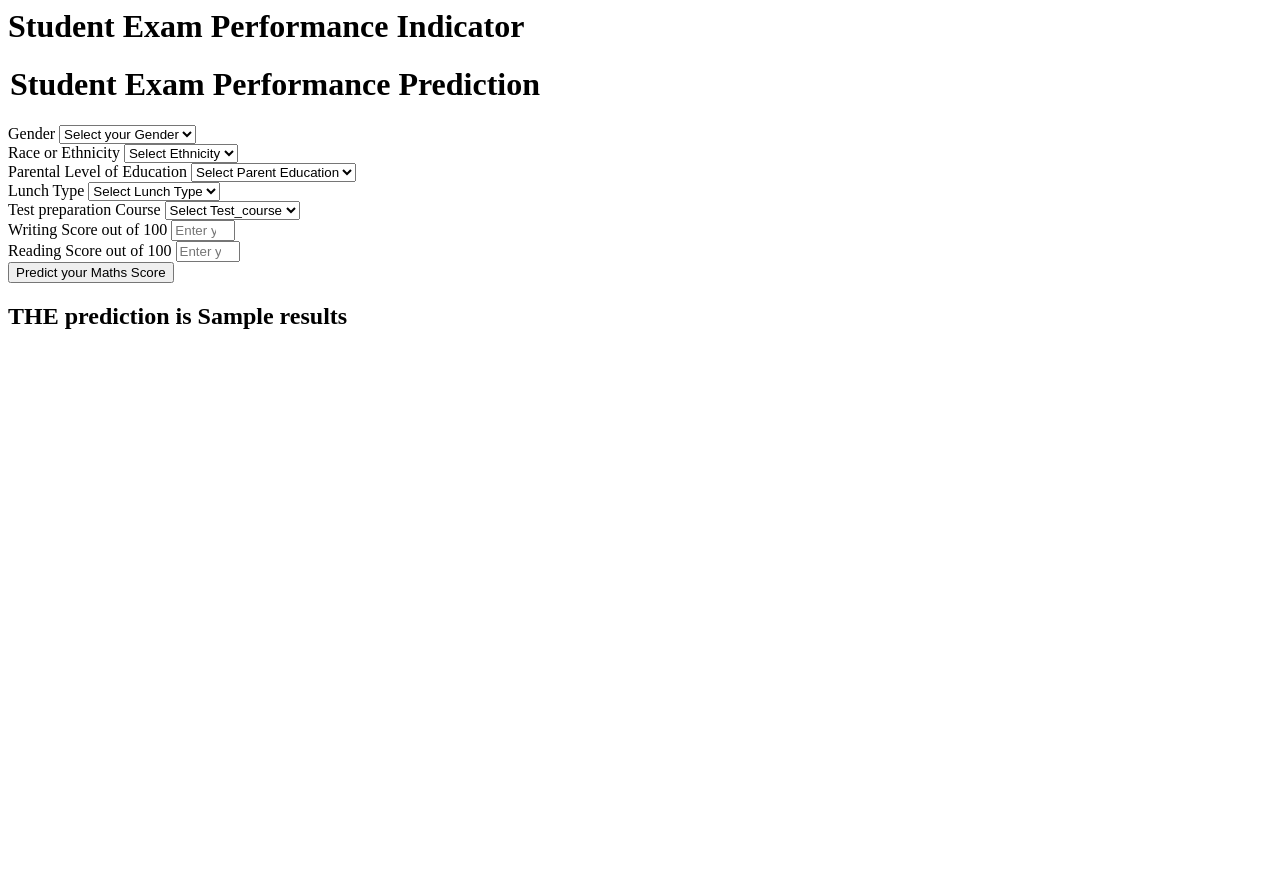
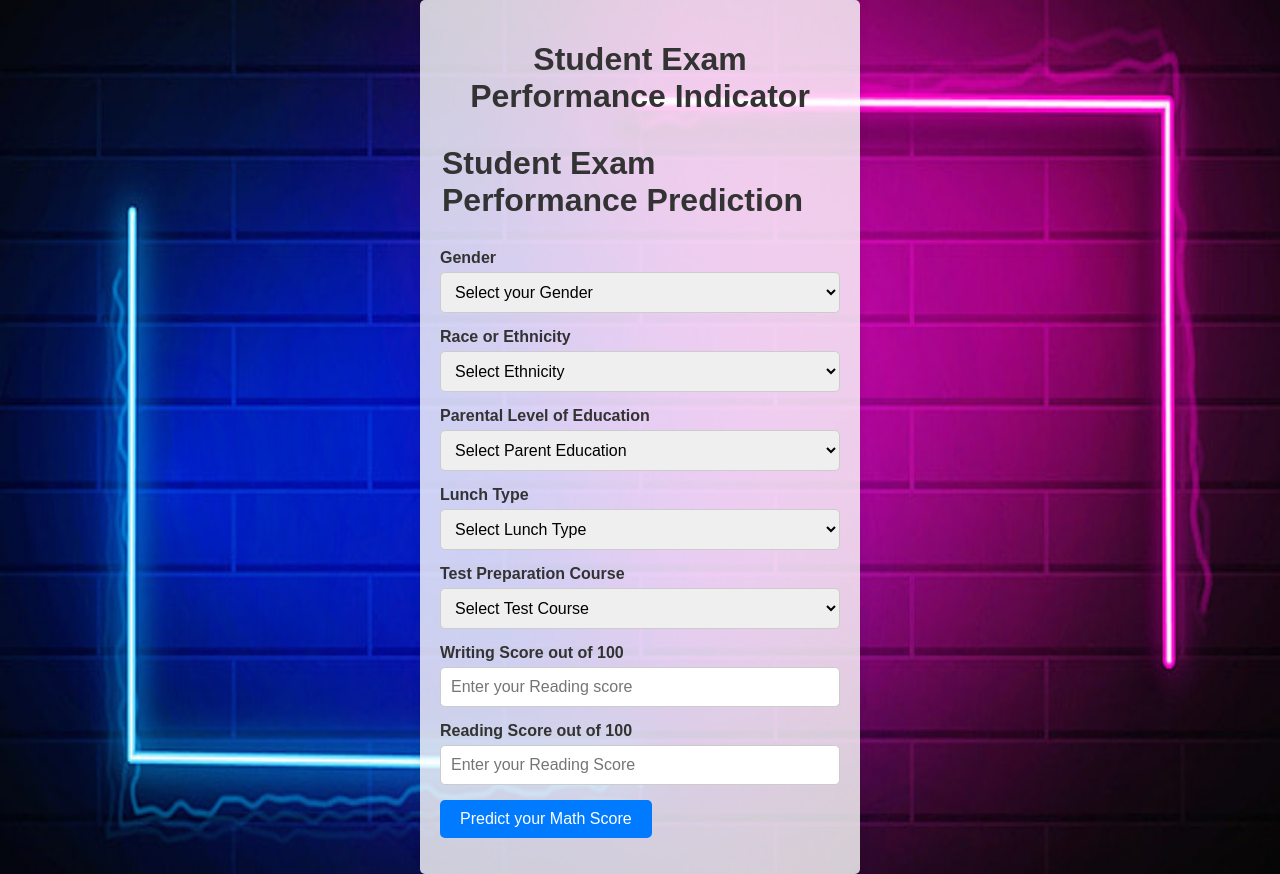
Before and after one commit to Adarsh-singh-2002/ML_Project, a Flask app: template templates/home.html in a window 1280 px wide. Before the commit the page ends 329 px from the top, so only its background shows below. Run offline with Flask 3, Linux system fonts and the light colour scheme; the template is opened without the code that fills it: most values are stand-ins (such as "Sample title", 1, 10 or a date in 2020).

Commit message:
this should work

```diff
--- a/app.py
+++ b/app.py
@@ -15,12 +15,38 @@ app=application
 def index():
     return render_template('index.html')
 
-@app.route('/predictdata',methods=['GET','POST'])
+# @app.route('/predictdata',methods=['GET','POST'])
+# def predict_datapoint():
+#     if request.method=='GET':
+#         return render_template('home.html')
+#     else:
+#         data=CustomData(
+#             gender=request.form.get('gender'),
+#             race_ethnicity=request.form.get('ethnicity'),
+#             parental_level_of_education=request.form.get('parental_level_of_education'),
+#             lunch=request.form.get('lunch'),
+#             test_preparation_course=request.form.get('test_preparation_course'),
+#             reading_score=float(request.form.get('writing_score')),
+#             writing_score=float(request.form.get('reading_score'))
+
+#         )
+#         pred_df=data.get_data_as_data_frame()
+#         print(pred_df)
+#         print("Before Prediction")
+
+#         predict_pipeline=PredictPipeline()
+#         print("Mid Prediction")
+#         results=predict_pipeline.predict(pred_df)
+#         print("after Prediction")
+#         return render_template('home.html',results=results[0])
+
+
+@app.route('/predictdata', methods=['GET', 'POST'])
 def predict_datapoint():
-    if request.method=='GET':
+    if request.method == 'GET':
         return render_template('home.html')
     else:
-        data=CustomData(
+        data = CustomData(
             gender=request.form.get('gender'),
             race_ethnicity=request.form.get('ethnicity'),
             parental_level_of_education=request.form.get('parental_level_of_education'),
@@ -28,17 +54,13 @@ def predict_datapoint():
             test_preparation_course=request.form.get('test_preparation_course'),
             reading_score=float(request.form.get('writing_score')),
             writing_score=float(request.form.get('reading_score'))
+        )
+        pred_df = data.get_data_as_data_frame()
 
-        )
-        pred_df=data.get_data_as_data_frame()
-        print(pred_df)
-        print("Before Prediction")
+        predict_pipeline = PredictPipeline()
+        results = predict_pipeline.predict(pred_df)
 
-        predict_pipeline=PredictPipeline()
-        print("Mid Prediction")
-        results=predict_pipeline.predict(pred_df)
-        print("after Prediction")
-        return render_template('home.html',results=results[0])
+        return render_template('result.html', result=results[0])
 
 
 if __name__=="__main__":
--- a/templates/home.html
+++ b/templates/home.html
@@ -1,4 +1,4 @@
-<html>
+<!-- <html>
 <body>
     <div class="login">
        <h1>Student Exam Performance Indicator</h1>
@@ -108,9 +108,8 @@
        THE  prediction is {{results}}
     </h2>
    <body>
-</html>
-
-<!-- <html>
+</html> -->
+<html>
 <head>
     <style>
         body {
@@ -178,7 +177,7 @@
     <div class="login">
         <h1>Student Exam Performance Indicator</h1>
 
-        <form action="{{ url_for('predict_datapoint')}}" method="post">
+        <form action="/Submit.html" method="post">
             <h1><legend>Student Exam Performance Prediction</legend></h1>
             <div class="mb-3">
                 <label class="form-label">Gender</label>
@@ -242,10 +241,7 @@
                 <input class="btn btn-primary" type="submit" value="Predict your Math Score" required />
             </div>
         </form>
-        <h2>
-            THE prediction is {{results}}
-        </h2>
     </div>
 </body>
 
-</html> -->
+</html>
```
Also changed, not shown: templates/submit.html (added, +9 -0 lines).
